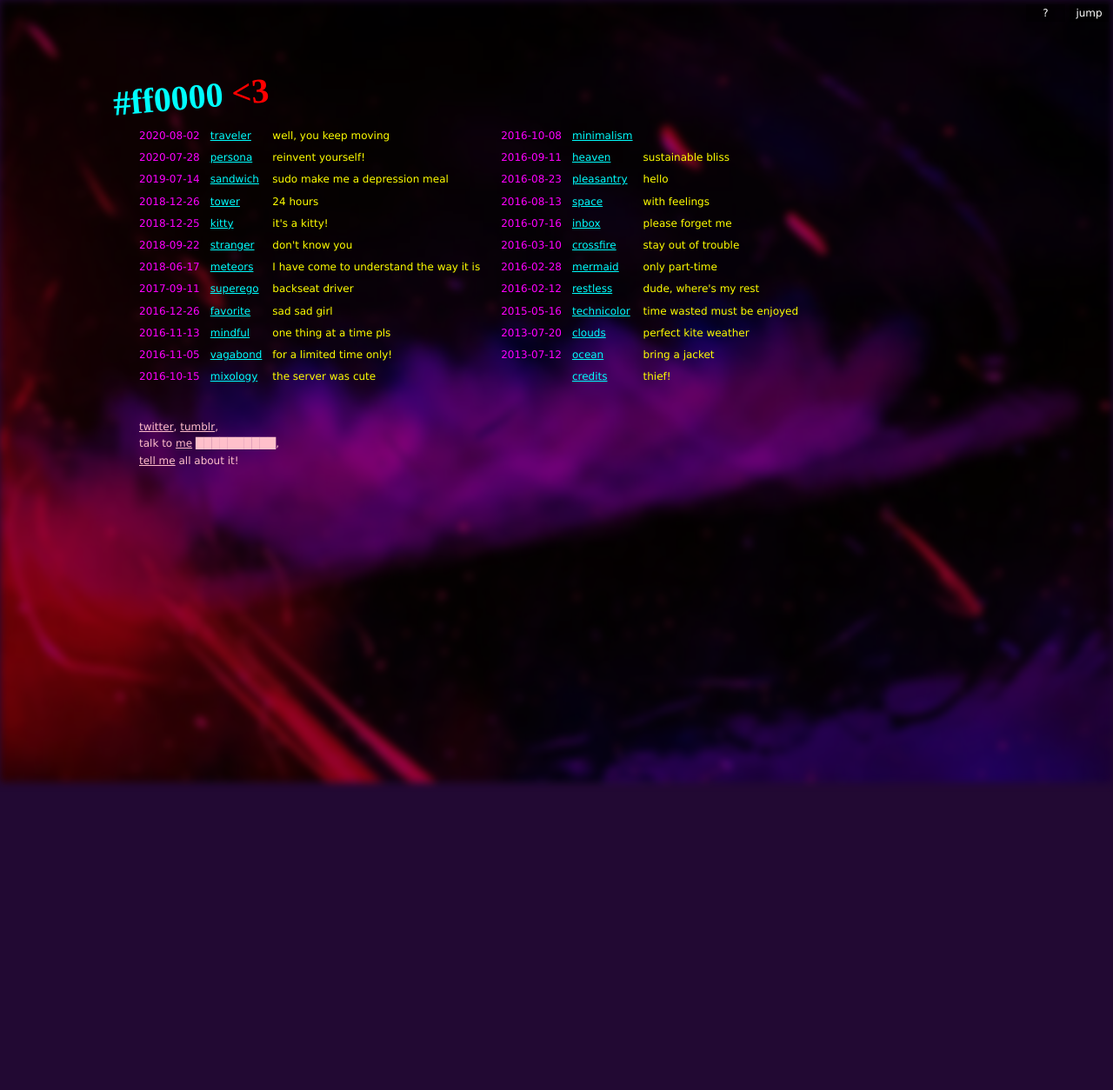
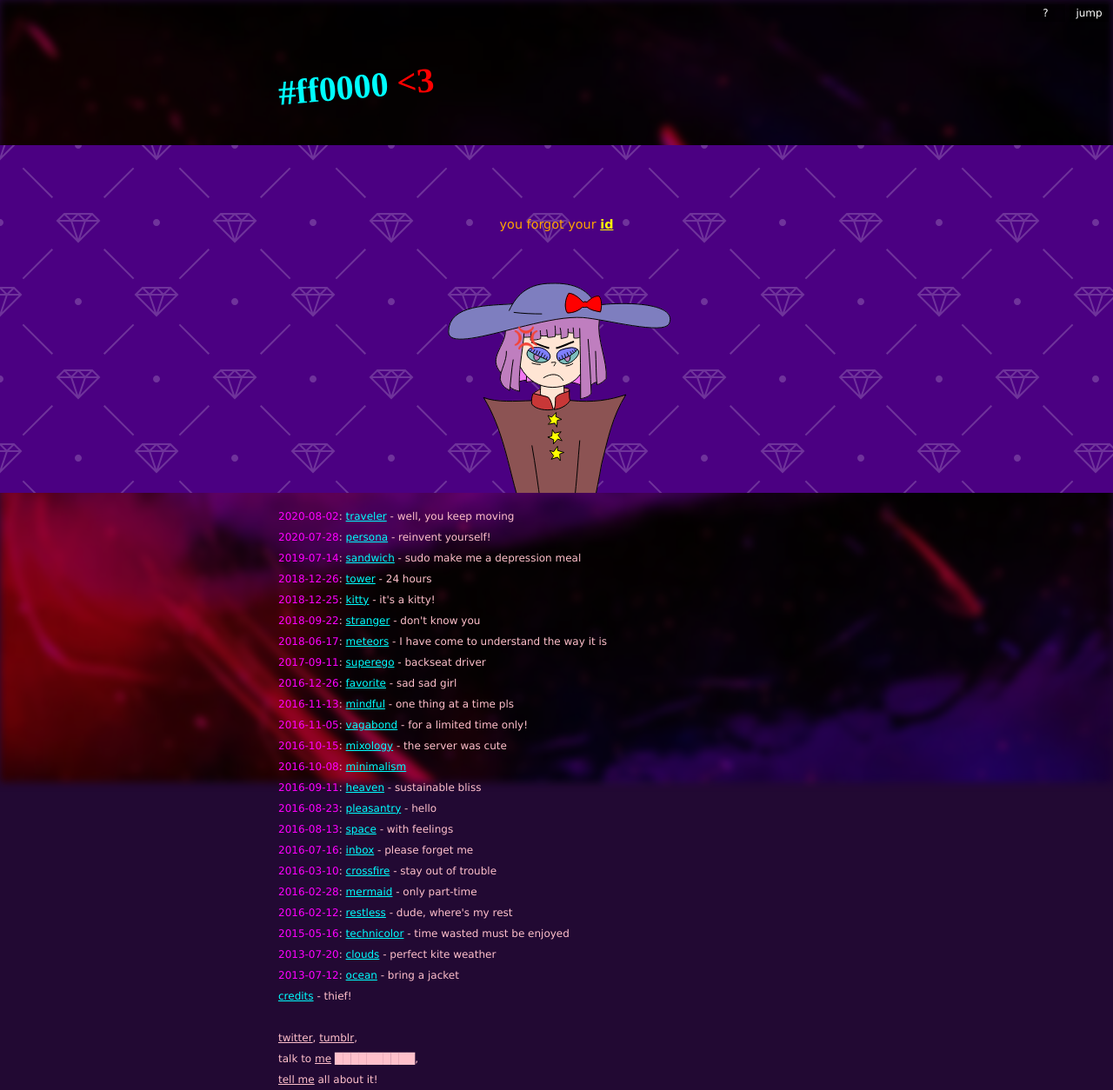
Before and after one commit to redsummernight/redsummernight.github.io, a Jekyll site: the page built from index.html, in a window 1280 px wide. Shown: the whole page at 87% size. Built offline with Jekyll 4.4.1, drawn with Linux system fonts in a browser that asks for light colours; some web fonts are replaced.

Commit message:
(index) Add wide preview frame

```diff
--- a/index.html
+++ b/index.html
@@ -33,20 +33,8 @@ credits: |
 	.wrapper {
 		position: relative;
 		margin: 0 auto;
-		padding: 20px;
-		max-width: 460px;
-		line-height: 1.6;
-
-		&::after {
-			/* clearfix */
-			content: '';
-			clear: both;
-			display: table;
-		}
-	}
-
-	.wrapper p {
-		margin-bottom: 4em;
+		width: 50%;
+		line-height: 2;
 	}
 
 	h1 {
@@ -54,58 +42,65 @@ credits: |
 		font-size: 40px;
 		display: inline-block;
 		margin-top: 1.5em;
-		margin-left: -0.75em;
-		margin-bottom: 0;
 		color: cyan;
 		@include transform(rotate(-5deg));
 	}
 
-	h1 .heart {
+	.heart {
 		color: red;
 	}
 
-	a { color: pink; }
-
-	table {
-		margin-right: 1em;
-		color: yellow;
-	}
-
-	table.second {
-		margin-bottom: 2em;
-	}
-
-	td {
-		padding: 0.25em 0;
-		padding-right: 1em;
-		vertical-align: top;
-	}
-
-	td.date {
+	.date {
 		color: magenta;
 	}
 
-	td.title a {
+	.title {
 		color: cyan;
 	}
 
-	@media (max-width: 999px) {
-		td.title {
-			width: 80px;
-		}
+	a {
+		color: pink;
 	}
 
-	@media (min-width: 1000px) {
+	iframe {
+		position: relative;
+		width: 100%;
+		border: none;
+	}
+
+	.preview {
+		position: relative;
+		transition: all 0.5s ease;
+		&:hover { @include filter(saturate(150%)); }
+	}
+
+	.preview a {
+		position: absolute;
+		top: 0px;
+		bottom: 0px;
+		left: 0px;
+		right: 0px;
+	}
+
+	ul {
+		margin-bottom: 2em;
+		padding-left: 0;
+		list-style-type: none;
+	}
+
+	li {
+		/* Hanging indent */
+		padding-left: 1em;
+		text-indent: -1em;
+	}
+
+	footer {
+		margin-bottom: 4em;
+	}
+
+	@media (max-width: 600px) {
 		.wrapper {
-			max-width: 960px;
-		}
-
-		.wrapper > * {
-			float: left;
-		}
-
-		table.first, p {
-			clear: left;
+			width: 90%;
 		}
 	}
 
@@ -119,40 +114,33 @@ credits: |
 	{% endif %}
 {% endfor %}
 {% assign pages = pages | sort: 'date', 'first' | reverse %}
+{% assign preview = pages.first %}
 
 <div class="bg"></div>
 <div class="wrapper">
 	<h1>#ff0000 <span class="heart">&lt;3</span></h1>
-
-	<table class="first">
+</div>
+<div class="preview">
+	<iframe src="{{ site.baseurl }}{{ preview.url }}"
+		height="400" scrolling="no"></iframe>
+	<a href="{{ site.baseurl }}{{ preview.url }}" title="{{ preview.description }}"
+		target="_blank" rel="noopener"></a>
+</div>
+<div class="wrapper">
+	<ul>
 		{% for p in pages %}
-			{% if forloop.index <= forloop.rindex %}
-			<tr>
-				<td class="date">{{ p.date }}</td>
-				<td class="title"><a href="{{ site.baseurl }}{{ p.url }}">{{ p.title }}</a></td>
-				<td>{{ p.description }}</td>
-			</tr>
-			{% endif %}
+		<li>
+			{% if p.date %}<span class="date">{{ p.date }}</span>: {% endif %}
+			<a class="title" href="{{ site.baseurl }}{{ p.url }}">{{ p.title }}</a>
+			{% if p.description %}- {{ p.description }}{% endif %}
+		</li>
 		{% endfor %}
-	</table>
-
-	<table class="second">
-		{% for p in pages %}
-			{% if forloop.index > forloop.rindex %}
-			<tr>
-				<td class="date">{{ p.date }}</td>
-				<td class="title"><a href="{{ site.baseurl }}{{ p.url }}">{{ p.title }}</a></td>
-				<td>{{ p.description }}</td>
-			</tr>
-			{% endif %}
-		{% endfor %}
-	</table>
-
-	<p>
+	</ul>
+	<footer>
 		<a href="https://twitter.com/redsummernight0">twitter</a>,
 		<a href="https://redsummernight.tumblr.com/">tumblr</a>,<br>
 		talk to <a href="https://neocities.org/site/redsummernight">me</a> ██████████,<br>
 		<a href="https://www.youtube.com/watch?v=R5RkXUC5Xa4" title="tell me tell me">tell me</a>
 		all about it!
-	</p>
+	</footer>
 </div>
```
